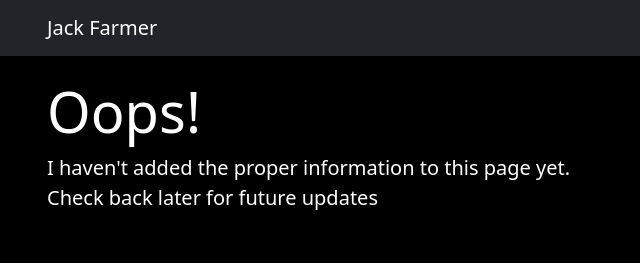
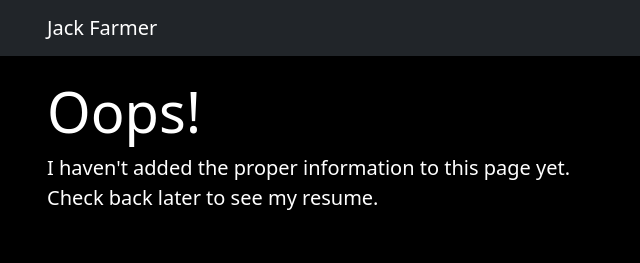
Before and after one commit to jackfaarmer/jackfaarmer.github.io, a plain HTML site: page Resume.html in a window 1280 px wide. Shown: the top 263 px of the page, 35-675 px from the left. Drawn offline with nearby package versions, Linux system fonts and the light colour scheme.

```diff
--- a/Resume.html
+++ b/Resume.html
@@ -41,7 +41,7 @@
       <div class="row align-items-center">
         <div class="col-md-6">
           <h1 class="display-4">Oops!</h1>
-          <p class="lead">I haven't added the proper information to this page yet. Check back later for future updates</p>
+          <p class="lead">I haven't added the proper information to this page yet. Check back later to see my resume.</p>
           <!-- <a class="btn btn-primary btn-lg" href="#" role="button">Learn more</a> -->
         </div>
       </div>
```
Also changed, not shown: index.html (+1 -1 lines).
